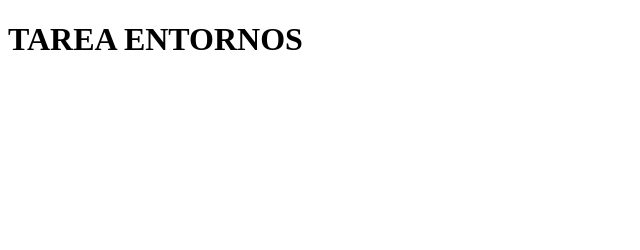
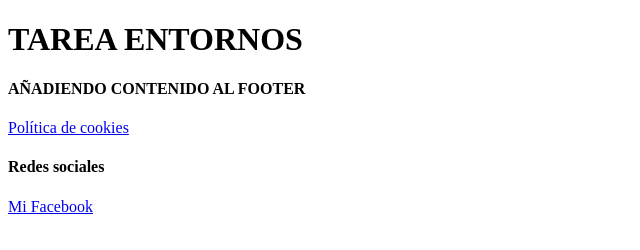
Before and after one commit to dawmendoza2009/master, a plain HTML site: page index.html in a window 1280 px wide. Shown: the whole page, without its empty margins (0-640 px from the left). Drawn offline with Linux system fonts and the light colour scheme.

Commit message:
Cambios en el footer

```diff
--- a/index.html
+++ b/index.html
@@ -12,6 +12,12 @@
 
     </header>
     <main></main>
+    <footer>
+        <h4>AÑADIENDO CONTENIDO AL FOOTER</h4>
+        <a href="http://dominio.com/aviso-legal">Política de cookies</a>
+        <h4>Redes sociales</h4>
+        <a href="http://facebook.com/mi-pagina-de-facebook">Mi Facebook</a>
+      </footer>
 </body>
-    <footer></footer>
+
 </html>
```
